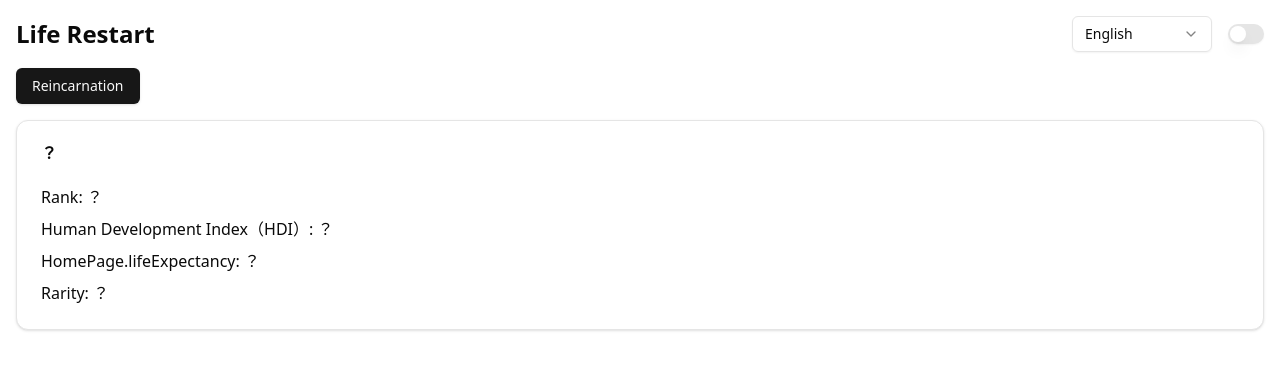
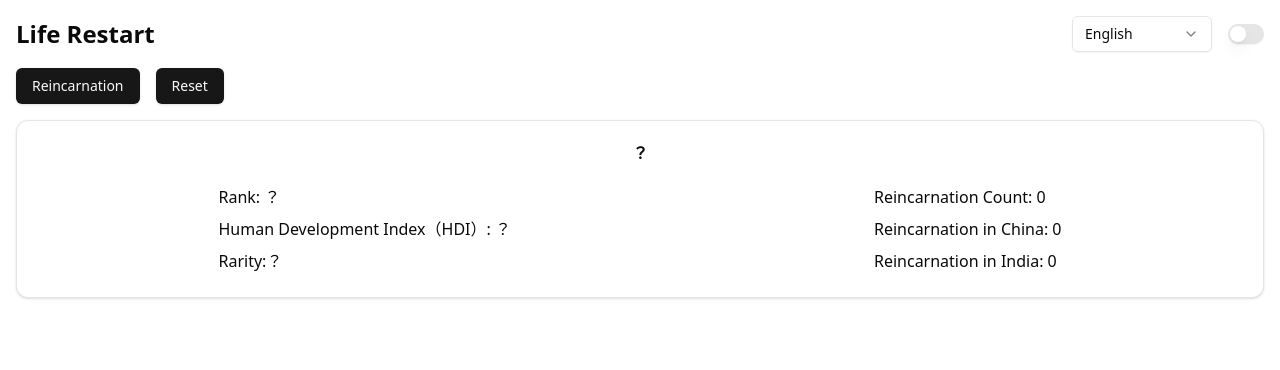
Before and after one commit to garylin0969/life-restart, a Next.js app: page /en in a window 1280 px wide. Shown: the top 370 px of the page. Built offline with nearby package versions, Linux system fonts and the light colour scheme.

Commit message:
feat: add reincarnation count tracking with localStorage persistence

```diff
--- a/src/app/[locale]/page.tsx
+++ b/src/app/[locale]/page.tsx
@@ -2,40 +2,82 @@
 
 import { useTranslations } from 'next-intl';
 import { getRandomRegion } from '@/lib/utils';
-import { useState } from 'react';
+import { useEffect, useState } from 'react';
 import { Button } from '@/components/ui/button';
 import { Card, CardContent, CardHeader, CardTitle } from '@/components/ui/card';
 import { ThemeSwitch } from '@/components/theme-switch';
-import { LanguageSwitcher } from '@/components/language-switcher';
+import { LanguageSelect } from '@/components/language-select';
 
 export default function HomePage() {
     const t = useTranslations('HomePage');
     const regionT = useTranslations('RegionNames');
     const [selectedRegion, setSelectedRegion] = useState<ReturnType<typeof getRandomRegion> | null>(null);
+    const [counts, setCounts] = useState({
+        reincarnationCount: 0,
+        reincarnationChinaCount: 0,
+        reincarnationIndiaCount: 0,
+    });
+
+    useEffect(() => {
+        // 初始化時從 localStorage 獲取 counts
+        const storedCounts = localStorage.getItem('counts');
+        if (storedCounts) {
+            setCounts(JSON.parse(storedCounts));
+        }
+    }, []);
 
     const handleRandomClick = () => {
-        setSelectedRegion(getRandomRegion());
+        const newRegion = getRandomRegion();
+        setSelectedRegion(newRegion);
+
+        setCounts((prev) => {
+            const newCounts = {
+                reincarnationCount: prev.reincarnationCount + 1,
+                reincarnationChinaCount:
+                    prev.reincarnationChinaCount + (regionT(newRegion.name) === regionT('CHN') ? 1 : 0),
+                reincarnationIndiaCount:
+                    prev.reincarnationIndiaCount + (regionT(newRegion.name) === regionT('IND') ? 1 : 0),
+            };
+            // 更新 localStorage
+            localStorage.setItem('counts', JSON.stringify(newCounts));
+            return newCounts;
+        });
     };
 
+    const handleRestClick = () => {
+        localStorage.removeItem('counts');
+        setSelectedRegion(null);
+        setCounts({
+            reincarnationCount: 0,
+            reincarnationChinaCount: 0,
+            reincarnationIndiaCount: 0,
+        });
+    };
     return (
         <div className="container mx-auto p-4">
+            <div>
                 <div className="flex justify-between items-center mb-4">
                     <h1 className="text-2xl font-bold">{t('title')}</h1>
                     <div className="flex items-center gap-4">
-                    <LanguageSwitcher />
+                        <LanguageSelect />
                         <ThemeSwitch />
                     </div>
                 </div>
-
+                <div className="flex gap-4">
                     <Button onClick={handleRandomClick} className="mb-4">
                         {t('reincarnation')}
                     </Button>
-
+                    <Button onClick={handleRestClick} className="mb-4">
+                        {t('reset')}
+                    </Button>
+                </div>
                 <Card className="mb-4">
                     <CardHeader>
-                    <CardTitle>{selectedRegion ? regionT(selectedRegion.name) : '？'}</CardTitle>
+                        <CardTitle className="text-center">
+                            {selectedRegion ? regionT(selectedRegion.name) : '？'}
+                        </CardTitle>
                     </CardHeader>
-                <CardContent>
+                    <CardContent className="gap-2 flex flex-col lg:flex-row justify-around">
                         <div className="grid gap-2">
                             <div>
                                 {t('rank')}: {selectedRegion ? selectedRegion.rank : '？'}
@@ -44,18 +86,26 @@ export default function HomePage() {
                                 {t('hdi')}: {selectedRegion ? selectedRegion.hdi : '？'}
                             </div>
                             <div>
-                            {t('lifeExpectancy')}:{' '}
-                            {selectedRegion ? `${selectedRegion.lifeExpectancy} ${t('years')}` : '？'}
-                        </div>
-                        <div>
-                            {t('rarity')}:{' '}
+                                {t('rarity')}:
                                 {selectedRegion
                                     ? `${selectedRegion.populationPercentage.toFixed(3)}${t('percentage')}`
                                     : '？'}
                             </div>
                         </div>
+                        <div className="grid gap-2">
+                            <div>
+                                {t('reincarnationCount')}: {counts.reincarnationCount}
+                            </div>
+                            <div>
+                                {t('reincarnationChinaCount')}: {counts.reincarnationChinaCount}
+                            </div>
+                            <div>
+                                {t('reincarnationIndiaCount')}: {counts.reincarnationIndiaCount}
+                            </div>
+                        </div>
                     </CardContent>
                 </Card>
             </div>
+        </div>
     );
 }
--- a/src/components/language-switcher.tsx
+++ /dev/null
@@ -1,12 +0,0 @@
-import { LanguageSelect } from './language-select';
-
-export function LanguageSwitcher() {
-    return (
-        <div className="relative w-[140px] h-9">
-            <div className="absolute inset-0 pointer-events-none opacity-0 transition-opacity peer-[loaded]:opacity-100">
-                <div className="h-9 w-[140px] rounded-md border border-input bg-muted animate-pulse" />
-            </div>
-            <LanguageSelect />
-        </div>
-    );
-}
```
Lines whose indentation alone changed are shown as unchanged.
